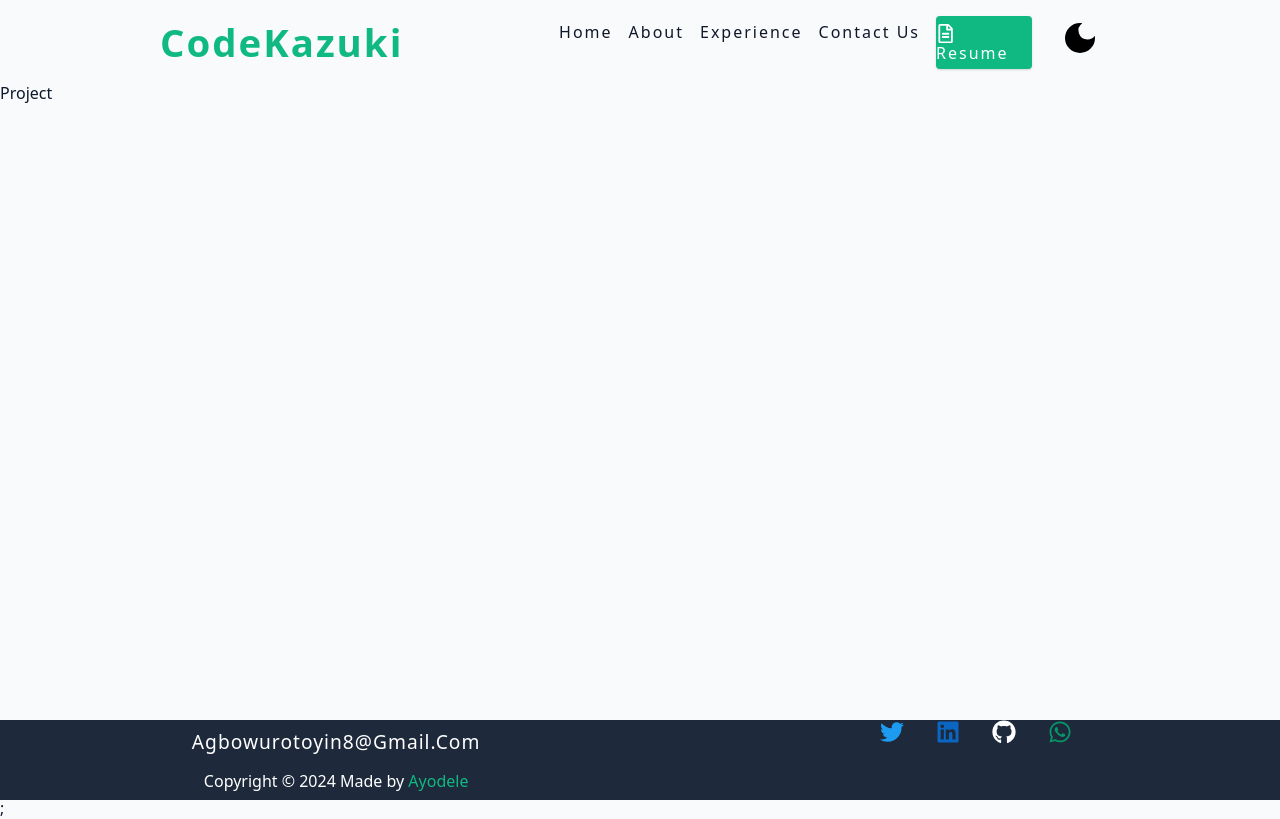
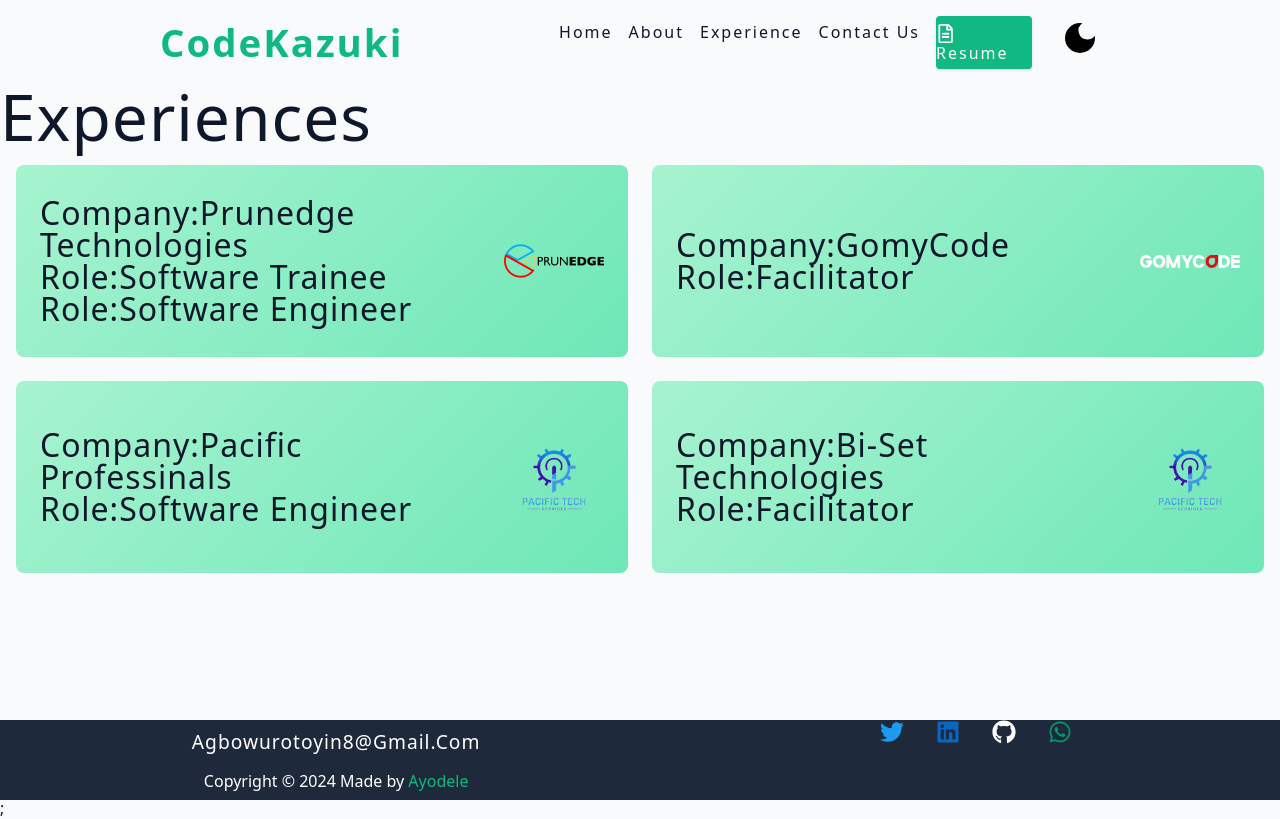
Before and after one commit to Codekazuki/devKazuki, a React (Vite) app: page /project in a window 1280 px wide. Built offline with nearby package versions, Linux system fonts and the light colour scheme.

Commit message:
new sprint

```diff
--- a/src/pages/Project.jsx
+++ b/src/pages/Project.jsx
@@ -1,5 +1,21 @@
+import { recentCompany } from "../assets/data";
+import Card from "../components/Card";
+
 const Project = () => {
-  return <div>Project</div>;
+  const experienceChart = recentCompany.map((item) => {
+    const { id, name, role, role2, image } = item;
+    return (
+      <section key={id}>
+        <Card name={name} role={role} role2={role2} image={image} />
+      </section>
+    );
+  });
+  return (
+    <section>
+      <h1>Experiences </h1>
+      <div className='card-list'>{experienceChart}</div>
+    </section>
+  );
 };
 
 export default Project;
```
